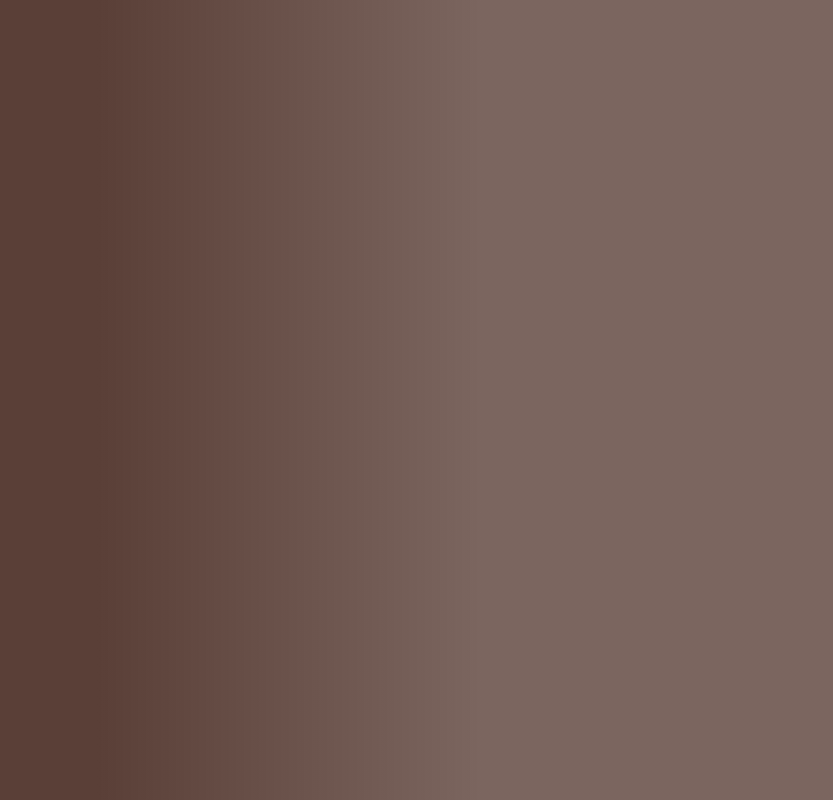
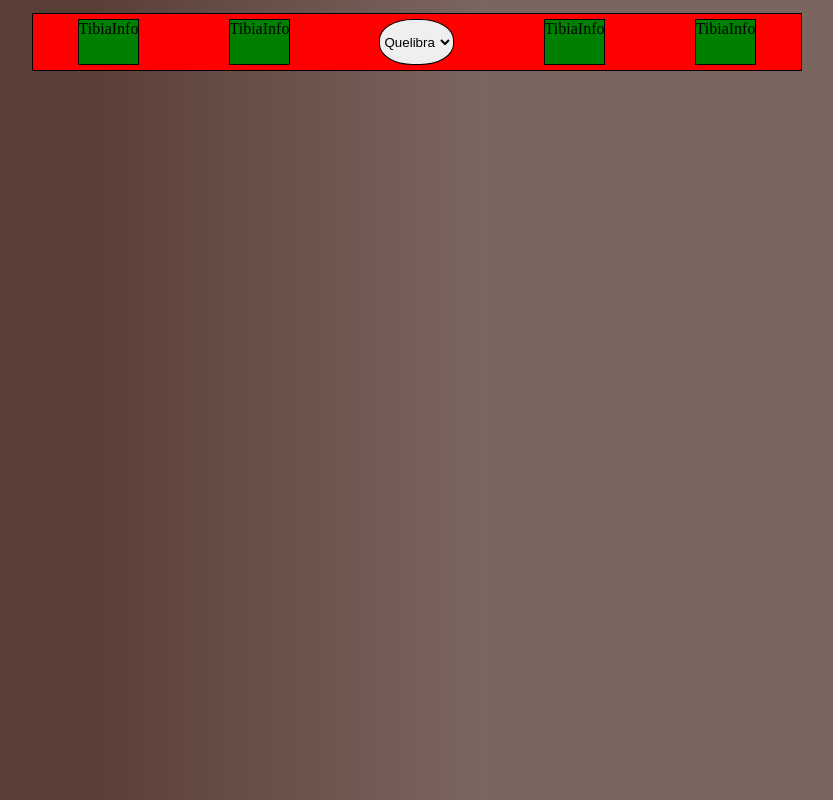
Before and after one commit to Kaue-Medeiros/tibia-info, a React (Create React App) app: page / in a window 1280 px wide. Shown: the whole page, without its empty margins (223-1056 px from the left). Built offline with nearby package versions, Linux system fonts and the light colour scheme.

Commit message:
Adicionado o layout da página principal, a Logo do tibia e o componente principal da barra de navegação

```diff
--- /dev/null
+++ b/src/components/NavBar.css
@@ -0,0 +1,11 @@
+.navbar {
+    background-color: red;
+    border: 1px solid black;
+    margin:5px;
+
+    width: 60vw;
+    height: 7vh;
+
+    display: flex;
+    justify-content: space-around;
+}
--- /dev/null
+++ b/src/components/NavBar.jsx
@@ -0,0 +1,19 @@
+import React, { Component }  from 'react'
+import './NavBar.css'
+
+import NavItem from './NavItem'
+import SelectWorld from './SelectWorld'
+
+export default class NavBar extends Component {
+    render() {
+        return (
+            <div className='navbar'>
+                <NavItem label="TibiaInfo"/>
+                <NavItem label="TibiaInfo"/>
+                <SelectWorld world="Honbra"/>
+                <NavItem label="TibiaInfo"/>
+                <NavItem label="TibiaInfo"/>
+            </div>
+        )
+    }
+}
--- /dev/null
+++ b/src/components/NavItem.css
@@ -0,0 +1,5 @@
+.nav-item {
+    background-color: green;
+    border: 1px solid black;
+    margin:5px;
+}
--- /dev/null
+++ b/src/components/NavItem.jsx
@@ -0,0 +1,8 @@
+import React, { Component } from 'react'
+import './NavItem.css'
+
+export default props => (
+    <div className="nav-item">
+        {props.label}
+    </div>
+)
--- /dev/null
+++ b/src/components/SelectWorld.css
@@ -0,0 +1,6 @@
+.select-world {
+    border: 1px solid black;
+    margin: 5px;
+    width: 75px;
+    border-radius: 45%;
+}
--- /dev/null
+++ b/src/components/SelectWorld.jsx
@@ -0,0 +1,12 @@
+import React from 'react';
+import './SelectWorld.css'
+
+export default props => (
+
+
+    <select className="select-world">
+        <option value="world1">Quelibra</option>
+        <option value="world2">Honbra</option>
+        <option value="world3">Tornabra</option>
+    </select>
+)
--- a/src/index.css
+++ b/src/index.css
@@ -1,3 +1,6 @@
 body {
   background: linear-gradient(to right, #5A3F37 25%, #5A3F37cc 55%);
+
+  display: flex;
+  justify-content: center;
 }
--- a/src/index.js
+++ b/src/index.js
@@ -1,13 +1,14 @@
 import React from 'react';
 import ReactDOM from 'react-dom/client';
 import './index.css';
-import App from './App';
 import reportWebVitals from './reportWebVitals';
+
+import NavBar from './components/NavBar'
 
 const root = ReactDOM.createRoot(document.getElementById('root'));
 root.render(
   <React.StrictMode>
-
+    <NavBar/>
   </React.StrictMode>
 );
 
```
Also changed, not shown: src/images/logo-tibia.jfif (added).
